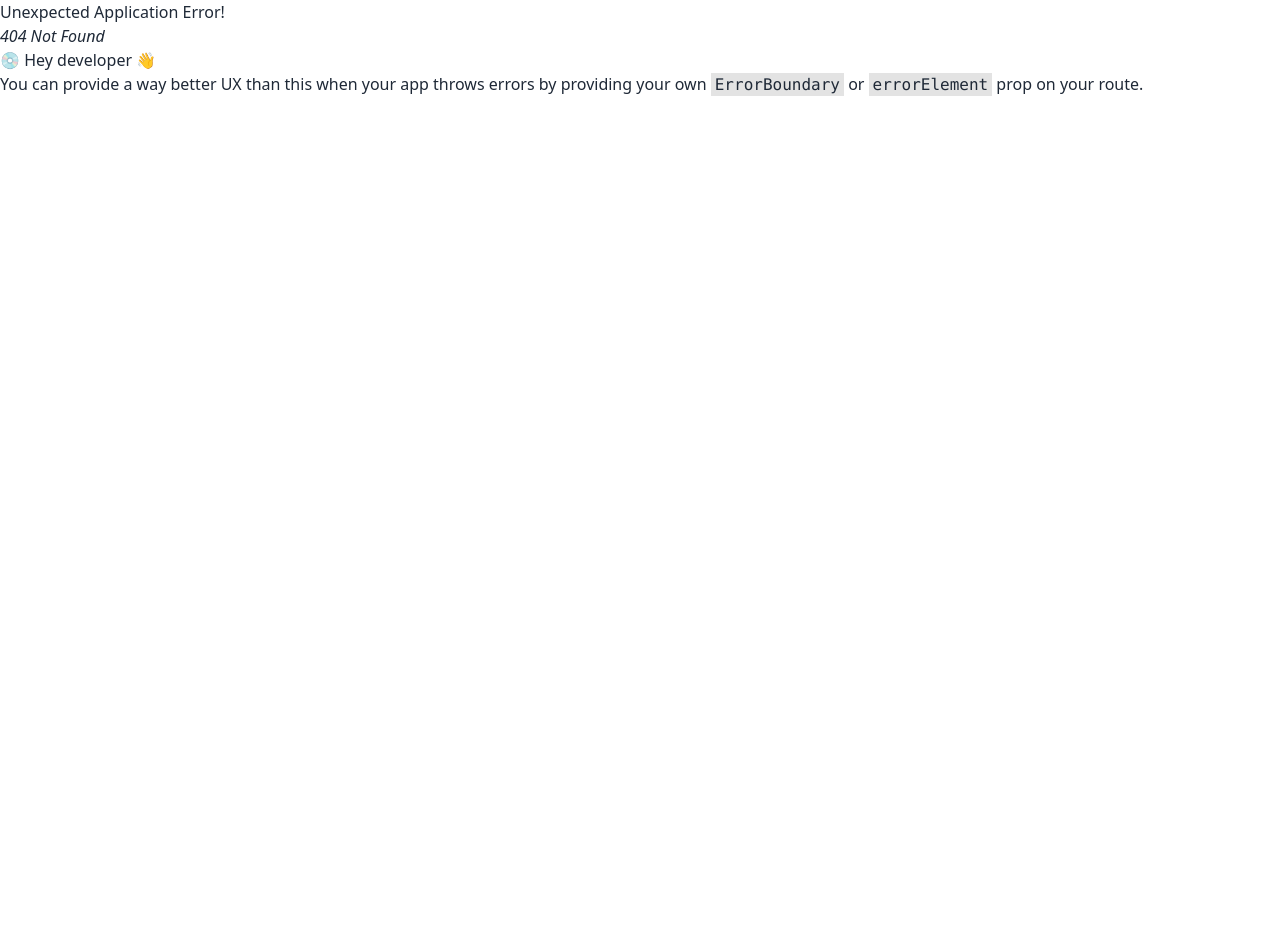
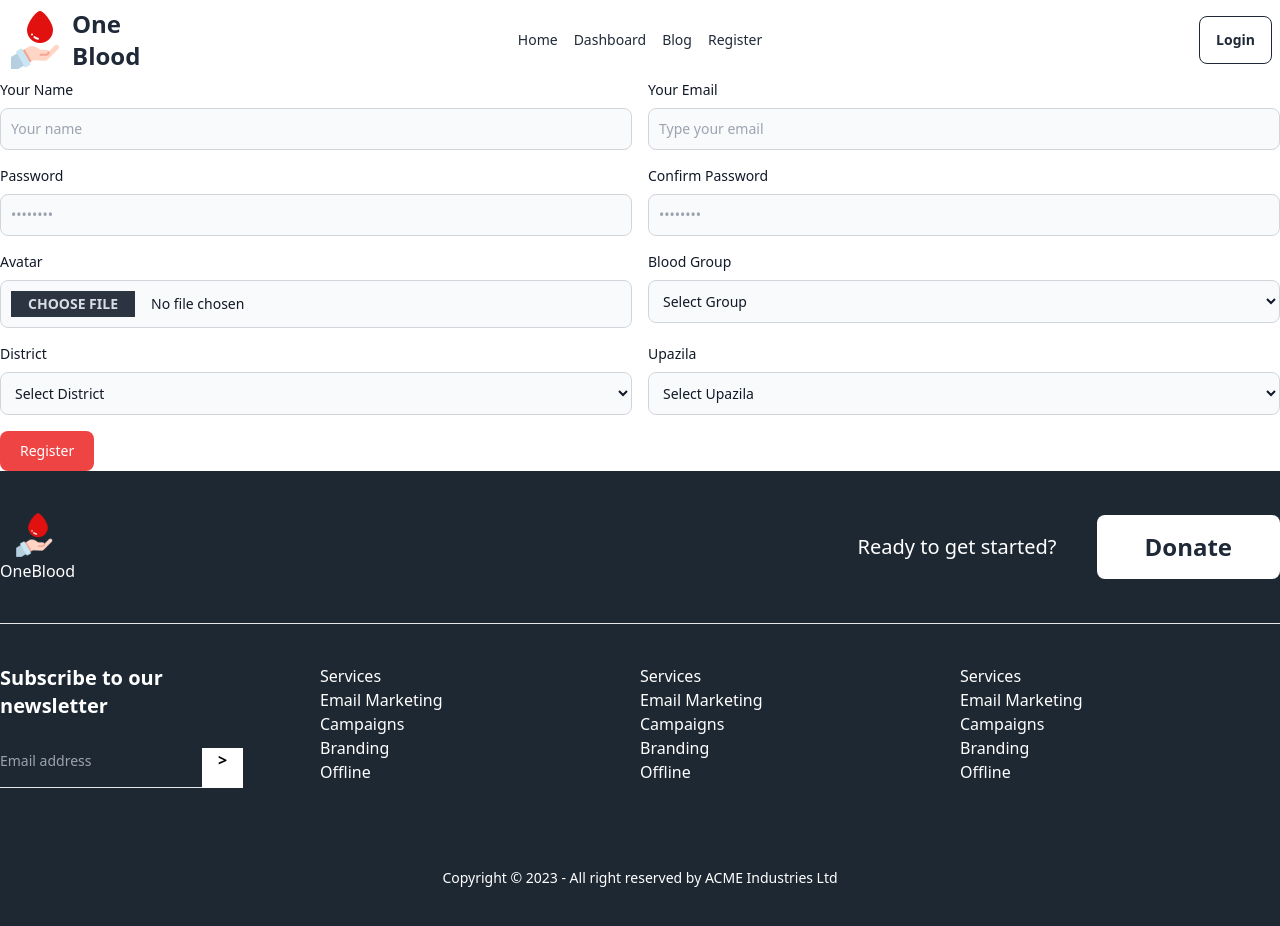
Before and after one commit to shorif2/blood-donation-application-client, a React (Vite) app: page /register in a window 1280 px wide. Before the commit this address had no page. Before the commit the page ends 800 px from the top, so only its background shows below. Built offline with nearby package versions, Linux system fonts and the light colour scheme.

Commit message:
User register form created

```diff
--- a/src/components/Navbar/Navbar.jsx
+++ b/src/components/Navbar/Navbar.jsx
@@ -27,7 +27,7 @@ const Navbar = () => {
 
                     <li>Dashboard</li>
                     <li>Blog</li>
-                    <li>Register</li>
+                    <Link to='/register'>Register</Link>
                 </ul>
             </div>
             <div className="navbar-end">
--- a/src/pages/Login/Login.jsx
+++ b/src/pages/Login/Login.jsx
@@ -1,5 +1,7 @@
-import toast from "react-hot-toast";
-import { NavLink, useLocation, useNavigate } from "react-router-dom";
+// import toast from "react-hot-toast";
+// import { NavLink, useLocation, useNavigate } from "react-router-dom";
+
+import { NavLink } from "react-router-dom";
 
 
 const Login = () => {
@@ -34,7 +36,7 @@ const Login = () => {
 //         .then((error)=>{
 //             toast.error(`${error.massage}`)
 //         })
- //   }
+//    }
     return (
         <div>
 
@@ -60,7 +62,7 @@ const Login = () => {
 
               </form>
               <div className="">
-              <NavLink to='/sign-up' className="text-sm font-light text-gray-500 dark:text-gray-400">
+              <NavLink to='/register' className="text-sm font-light text-gray-500 dark:text-gray-400">
                       Already have an account? <span href="#" className="font-medium text-primary-600 hover:underline dark:text-primary-500">Create an account</span>
                   </NavLink>
               </div>
--- /dev/null
+++ b/src/pages/Register/Register.jsx
@@ -0,0 +1,127 @@
+// import toast from "react-hot-toast";
+// import { NavLink, useNavigate } from "react-router-dom";
+
+import Container from "../../components/Shared/Container";
+
+// import { NavLink } from "react-router-dom";
+
+
+const Register = () => {
+
+    // const navigate = useNavigate();
+
+    // const {createUser, updateUser} = useContext(AuthContext)
+
+    const handleSignUp =(e) =>{
+
+        e.preventDefault()
+        const name = e.target.name.value;
+        const email = e.target.email.value;
+        const password = e.target.password.value;
+        const confirmPassword = e.target.confirmPassword.value;
+        const avatar = e.target.avatar.value;
+        const bloodGroup = e.target.bloodGroup.value;
+        const district = e.target.district.value;
+        const upazila = e.target.upazila.value;
+
+
+        const userInfo = {name, email, password, confirmPassword,avatar, bloodGroup, district, upazila}
+
+        console.log(userInfo);
+
+        // createUser(email, password)
+        // .then(userCredential=>{
+        //    const user = userCredential.user
+        //    updateUser(user, name, image)
+        //    toast.success('Account Created Successfully!')
+        //    navigate('/');
+        //         })
+        // .catch((error) => {
+        //     toast.error(`${error.message}`)
+        // })
+
+    }
+
+    return (
+        <div>
+            <Container>
+                <form onSubmit={handleSignUp}>
+                <div className="grid gap-4 mb-4 sm:grid-cols-2">
+                    {/* name */}
+                    <div>
+                        <label  className="block mb-2 text-sm font-medium text-gray-900 dark:text-white">Your Name</label>
+                        <input type="text" name="name" className="bg-gray-50 border border-gray-300 text-gray-900 text-sm rounded-lg focus:ring-primary-600 focus:border-primary-600 block w-full p-2.5 dark:bg-gray-700 dark:border-gray-600 dark:placeholder-gray-400 dark:text-white dark:focus:ring-primary-500 dark:focus:border-primary-500" placeholder="Your name" required/>
+                    </div>
+                    {/* email */}
+                    <div>
+                        <label  className="block mb-2 text-sm font-medium text-gray-900 dark:text-white">Your Email</label>
+                        <input type="email" name="email" className="bg-gray-50 border border-gray-300 text-gray-900 text-sm rounded-lg focus:ring-primary-600 focus:border-primary-600 block w-full p-2.5 dark:bg-gray-700 dark:border-gray-600 dark:placeholder-gray-400 dark:text-white dark:focus:ring-primary-500 dark:focus:border-primary-500" placeholder="Type your email" required/>
+                    </div>
+                    {/* Password */}
+                    <div>
+                        <label  className="block mb-2 text-sm font-medium text-gray-900 dark:text-white">Password</label>
+                        <input type="password" name="password"className="bg-gray-50 border border-gray-300 text-gray-900 text-sm rounded-lg focus:ring-primary-600 focus:border-primary-600 block w-full p-2.5 dark:bg-gray-700 dark:border-gray-600 dark:placeholder-gray-400 dark:text-white dark:focus:ring-primary-500 dark:focus:border-primary-500" placeholder="••••••••" required/>
+                    </div>
+                    {/* Confirm Password */}
+                    <div>
+                        <label  className="block mb-2 text-sm font-medium text-gray-900 dark:text-white">Confirm Password</label>
+                        <input type="password" name="confirmPassword"className="bg-gray-50 border border-gray-300 text-gray-900 text-sm rounded-lg focus:ring-primary-600 focus:border-primary-600 block w-full p-2.5 dark:bg-gray-700 dark:border-gray-600 dark:placeholder-gray-400 dark:text-white dark:focus:ring-primary-500 dark:focus:border-primary-500" placeholder="••••••••" required/>
+                    </div>
+                    {/* Avatar */}
+                    <div>
+                        <label  className="block mb-2 text-sm font-medium text-gray-900 dark:text-white">Avatar</label>
+                        <input type="file" name="avatar"className="file-input file-input-bordered bg-gray-50 border border-gray-300 text-gray-900 text-sm rounded-lg  block w-full p-2.5" placeholder="Note" required/>
+                    </div>
+                    {/* Blood Group */}
+                    <div>
+                        <label className="block mb-2 text-sm font-medium text-gray-900 dark:text-white">Blood Group</label>
+                        <select name="bloodGroup" className="bg-gray-50 border border-gray-300 text-gray-900 text-sm rounded-lg focus:ring-primary-500 focus:border-primary-500 block w-full p-2.5 dark:bg-gray-700 dark:border-gray-600 dark:placeholder-gray-400 dark:text-white dark:focus:ring-primary-500 dark:focus:border-primary-500">
+                            <option defaultValue="">Select Group</option>
+                            <option value="A+">A+</option>
+                            <option value="A-">A-</option>
+                            <option value="B+">B+</option>
+                            <option value="B-">B-</option>
+                            <option value="AB+">AB+</option>
+                            <option value="AB-">AB-</option>
+                            <option value="O+">O+</option>
+                            <option value="O-">O-</option>
+                        </select>
+                    </div>
+                    {/* District */}
+                    <div>
+                        <label className="block mb-2 text-sm font-medium text-gray-900 dark:text-white">District</label>
+                        <select name="district" className="bg-gray-50 border border-gray-300 text-gray-900 text-sm rounded-lg focus:ring-primary-500 focus:border-primary-500 block w-full p-2.5 dark:bg-gray-700 dark:border-gray-600 dark:placeholder-gray-400 dark:text-white dark:focus:ring-primary-500 dark:focus:border-primary-500">
+                            <option defaultValue="">Select District</option>
+                            <option value="Gazipur">Gazipur</option>
+                            <option value="Manikganj">Manikganj</option>
+                            <option value="Bagerhat">Bagerhat</option>
+                            <option value="Bogra">Bogra</option>
+                            <option value="Noakhali">Noakhali</option>
+                        </select>
+                    </div>
+                    {/* Category */}
+                    <div>
+                        <label className="block mb-2 text-sm font-medium text-gray-900 dark:text-white">Upazila</label>
+                        <select name="upazila" className="bg-gray-50 border border-gray-300 text-gray-900 text-sm rounded-lg focus:ring-primary-500 focus:border-primary-500 block w-full p-2.5 dark:bg-gray-700 dark:border-gray-600 dark:placeholder-gray-400 dark:text-white dark:focus:ring-primary-500 dark:focus:border-primary-500">
+                            <option defaultValue="">Select Upazila</option>
+                            <option value="Gazipur">Gazipur</option>
+                            <option value="Manikganj">Manikganj</option>
+                            <option value="Bagerhat">Bagerhat</option>
+                            <option value="Bogra">Bogra</option>
+                            <option value="Noakhali">Noakhali</option>
+                        </select>
+                    </div>
+                </div>
+                <button type="submit" className="bg-red-500 text-white  inline-flex items-center  font-medium rounded-lg text-sm px-5 py-2.5 text-center  ">
+
+                    Register
+                </button>
+            </form>
+            </Container>
+
+
+        </div>
+    );
+};
+
+export default Register;
--- a/src/router/Router.jsx
+++ b/src/router/Router.jsx
@@ -4,6 +4,7 @@ import {
 import MainLayout from "../layout/MainLayout";
 import Home from "../pages/Home/Home";
 import Login from "../pages/Login/Login";
+import Register from "../pages/Register/Register";
 
 
   const router = createBrowserRouter([
@@ -18,6 +19,10 @@ import Login from "../pages/Login/Login";
         {
           path: "/login",
           element: <Login></Login>
+        },
+        {
+          path: "/register",
+          element: <Register></Register>
         }
       ]
     },
```
